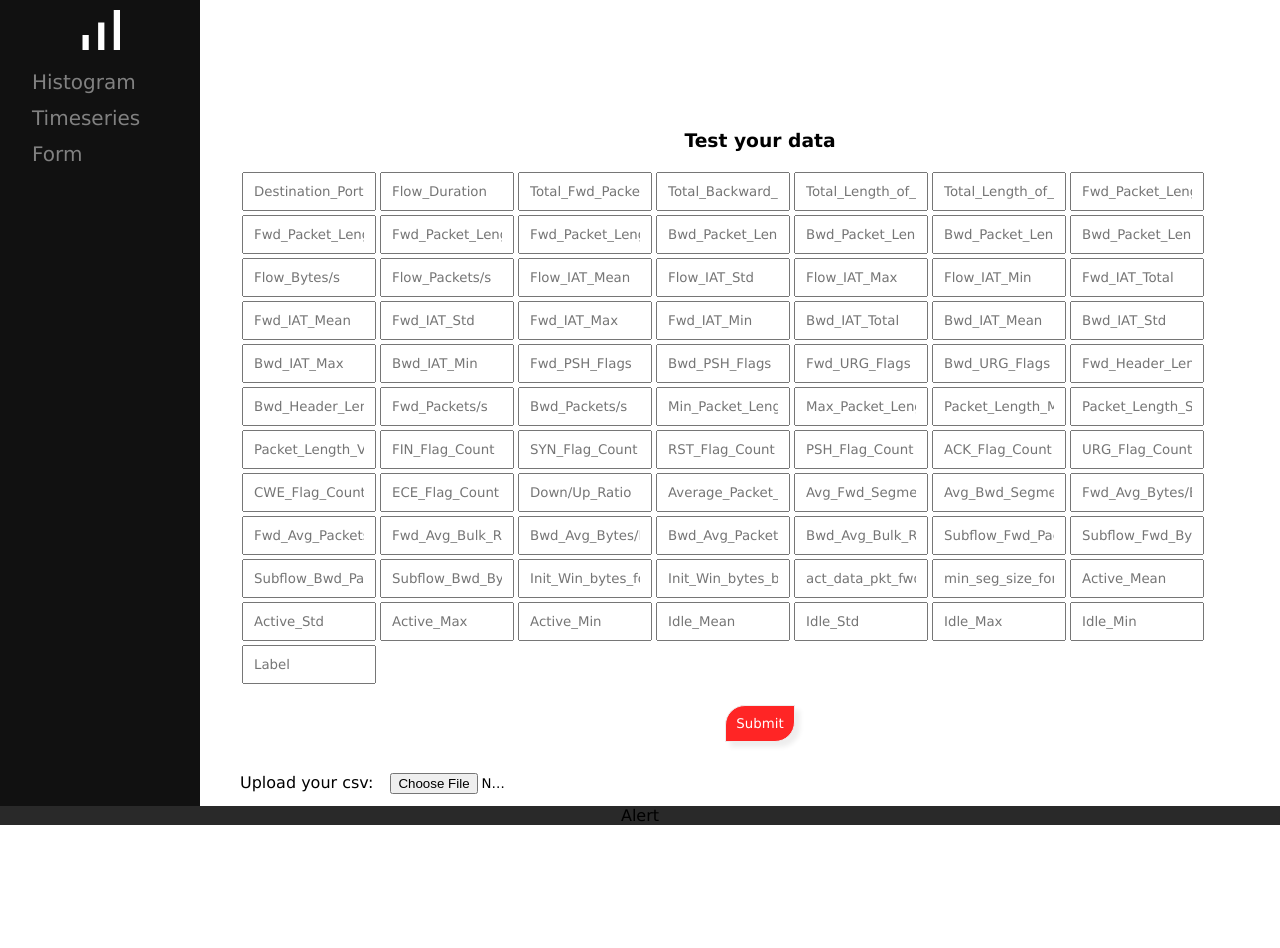
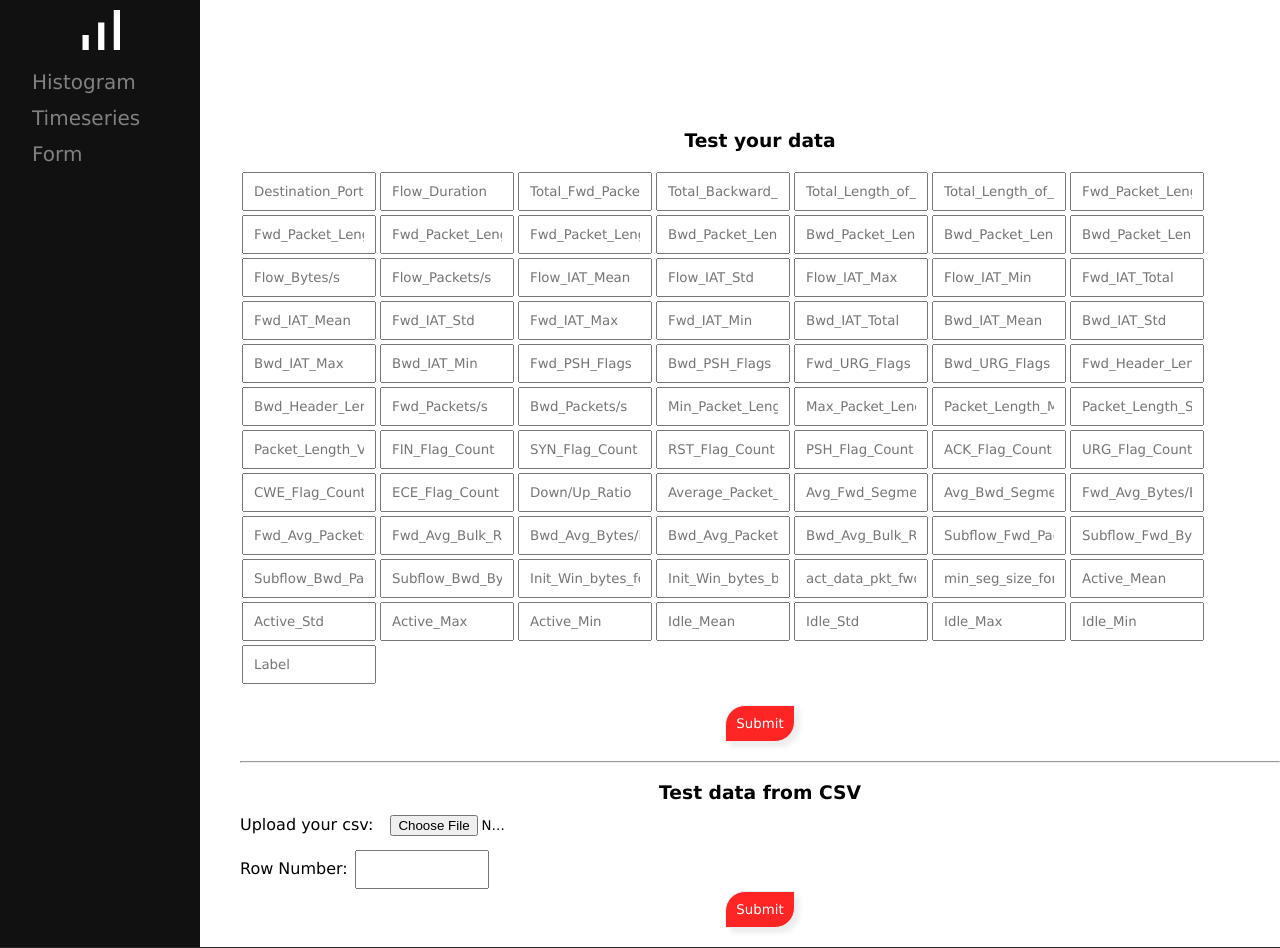
Before and after one commit to abhinandanshrestha/webgui, a React (Create React App) app: page /form in a window 1280 px wide. Shown: the top 948 px of the page. Before the commit the page ends 825 px from the top, so only its background shows below. Built offline with nearby package versions, Linux system fonts and the light colour scheme; no server answers.

Commit message:
Line_number added in csv form

```diff
--- a/src/components/Form.js
+++ b/src/components/Form.js
@@ -106,6 +106,15 @@ function Form() {
         />
     ));
 
+    let fdCSV = { file: "", line_no: "" };
+    const [formDataCSV, setFormDataCSV] = useState(fdCSV);
+
+    const handleFormDataCSV = (e) => {
+        const name = e.target.name;
+        const value = e.target.value;
+        setFormDataCSV({ ...formDataCSV, [name]: value });
+    };
+
     const handleSubmit = (e) => {
         e.preventDefault();
         console.log(formData);
@@ -118,18 +127,19 @@ function Form() {
         // console.log(JSON.stringify(record))
     };
 
-    const handleUpload = (e) => {
+    const handleCSVSubmit = (e) => {
         e.preventDefault();
-        const csvData = new FormData();
-        csvData.append("file", e.target.files[0]);
-        // console.log(csvData);
-        fetch("http://localhost:3001/csvpost", {
+        const csvFormData = new FormData();
+        console.log(e.target.file.files[0]);
+        csvFormData.append("file", e.target.file.files[0]);
+        csvFormData.append("line_no", formDataCSV.line_no);
+
+        fetch("http://localhost:3001/upload_file", {
             method: "POST",
-            headers: {
-                ContentType: "multipart/form-data",
-            },
-            mode: "cors",
-            body: csvData,
+            body: csvFormData,
+        }).then((res) => {
+            console.log("Upload Successful...");
+            console.log(res);
         });
     };
 
@@ -150,13 +160,34 @@ function Form() {
                 </center>
             </form>
             <br />
+            <hr />
+            <form onSubmit={handleCSVSubmit}>
+                <br />
+                <center>
+                    <h3>Test data from CSV</h3>
+                </center>
                 Upload your csv:{" "}
                 <input
                     type="file"
-                onChange={handleUpload}
+                    onChange={handleFormDataCSV}
+                    value={formDataCSV["file"]}
                     name="file"
                     accept=".csv"
                 />
+                <br />
+                Row Number:{" "}
+                <input
+                    type="number"
+                    name="line_no"
+                    value={formDataCSV["line_no"]}
+                    onChange={handleFormDataCSV}
+                />
+                <center>
+                    <button className="form-submit-button" type="submit">
+                        Submit
+                    </button>
+                </center>
+            </form>
             <br />
         </div>
     );
```
Lines whose indentation alone changed are shown as unchanged.
